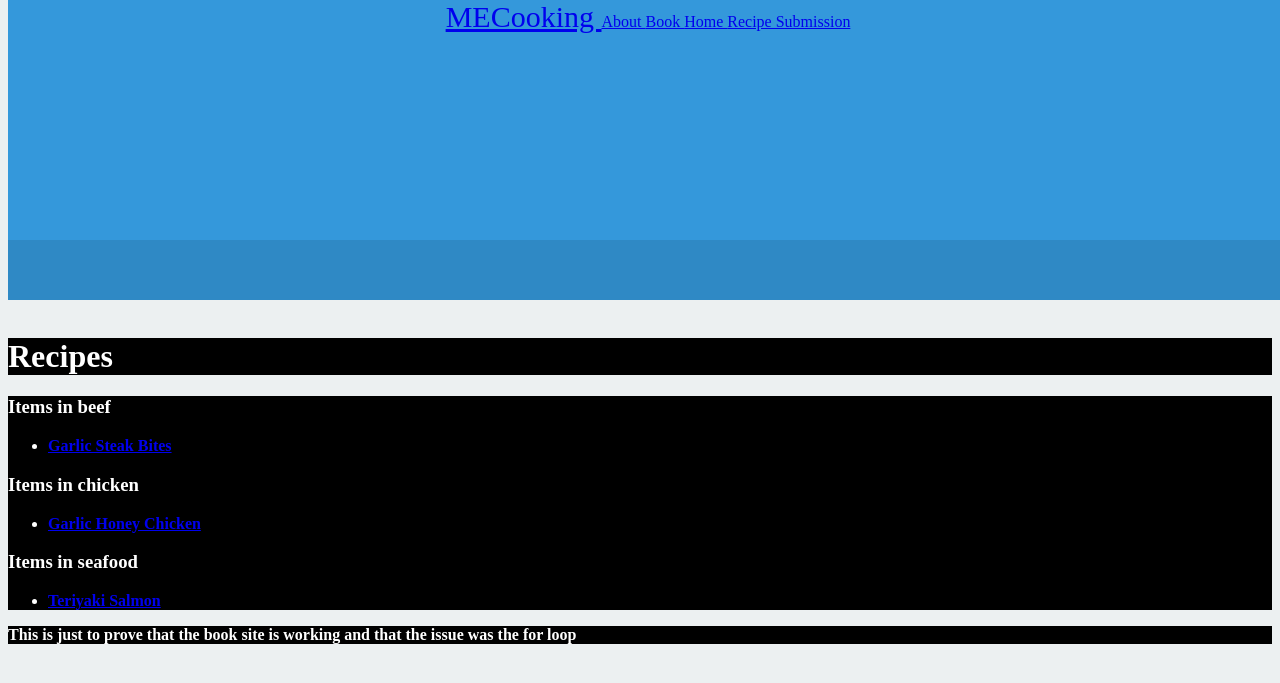
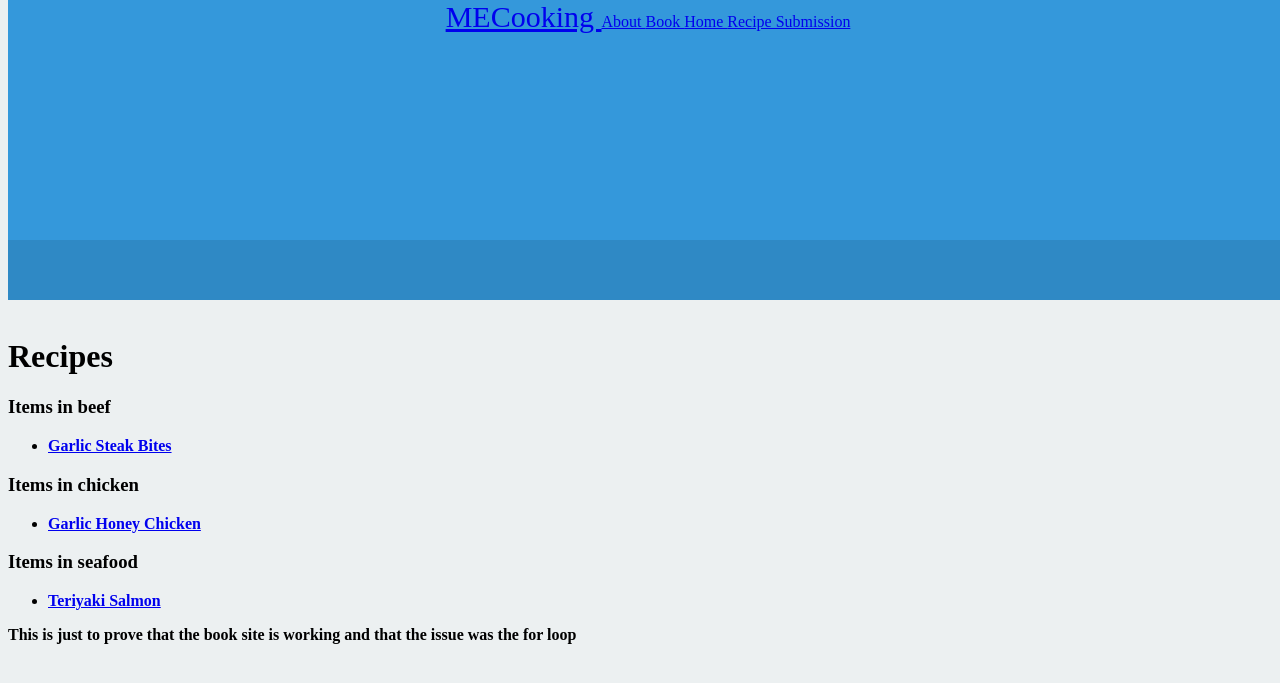
Before and after one commit to MM100301/MECooking, a Jekyll site: the page built from _pages/book.md, in a window 1280 px wide. Shown: the top 683 px of the page. Built offline with Jekyll 4.4.1, drawn with Linux system fonts in a browser that asks for light colours.

Commit message:
remove test css

```diff
--- a/css/style.css
+++ b/css/style.css
@@ -37,9 +37,7 @@ h1,
 div,
 ul,
 li {
-  background-color: black;
   font-weight: bold;
-  color: white;
 }
 
 .recipePic {
```
